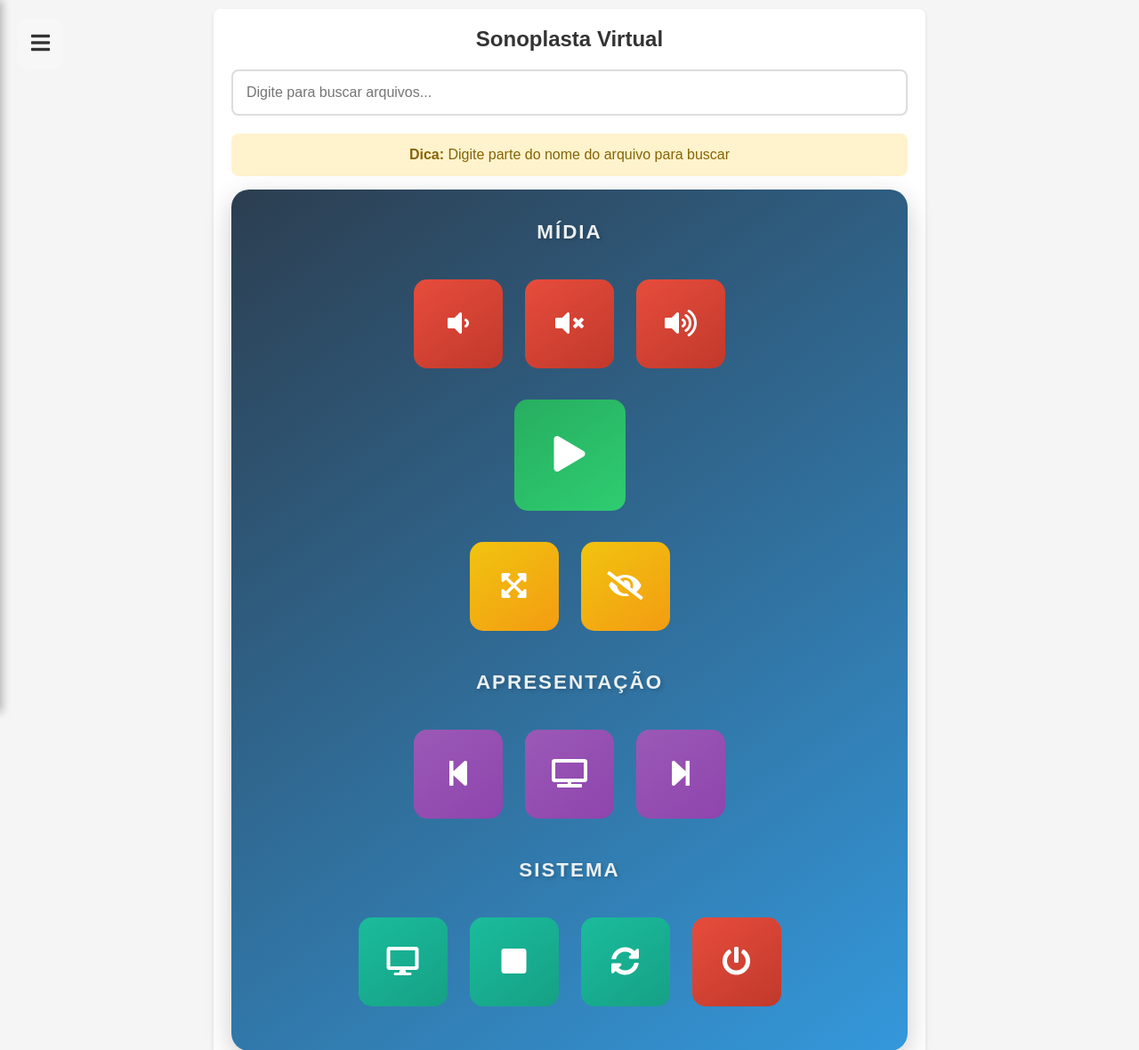
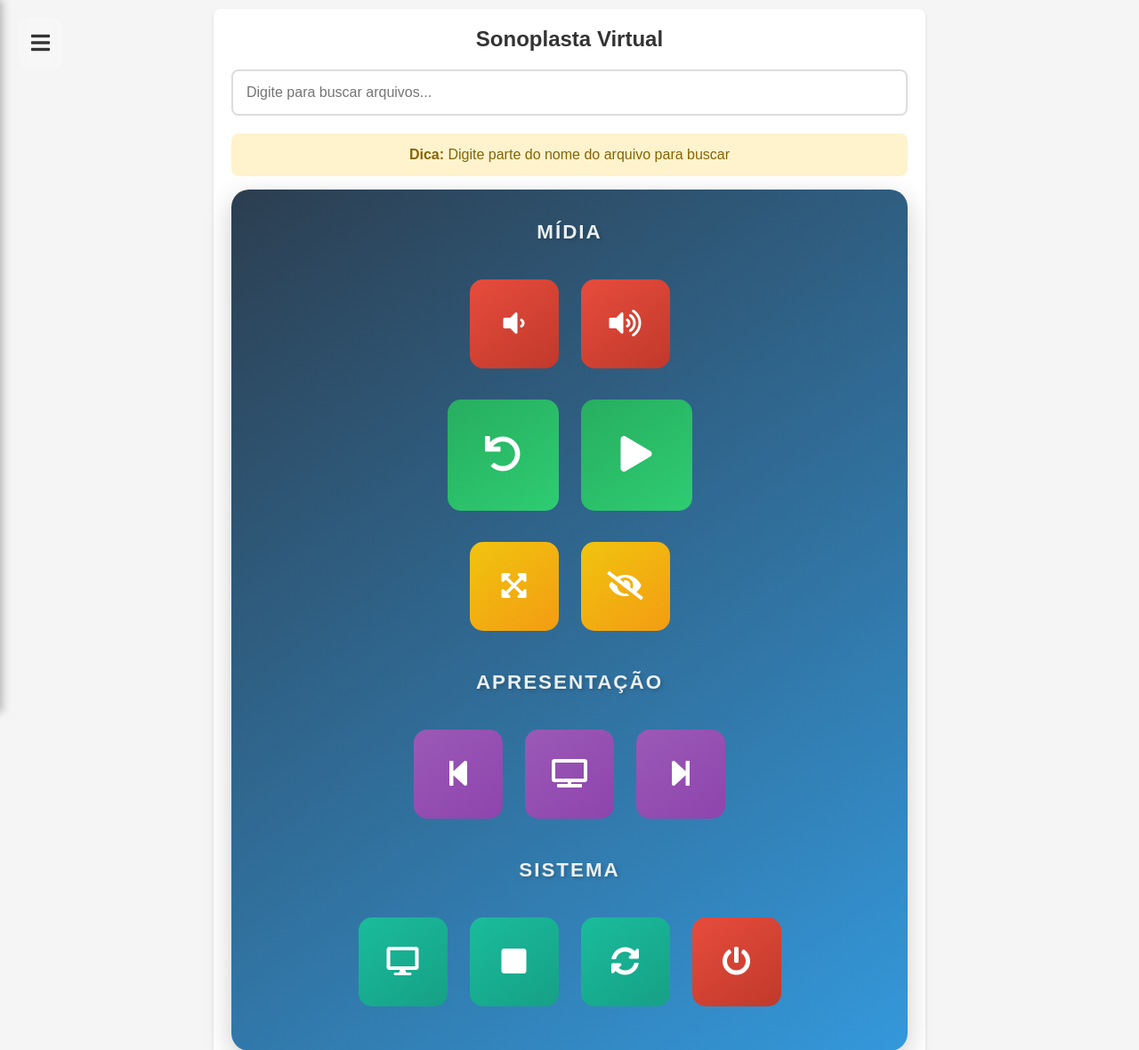
Before and after one commit to vcspc/sonoplasta-virtual, a Flask app: template app/templates/index.html in a window 1280 px wide. Shown: the top 1180 px of the page at 89% size. Run offline with Flask 2, Linux system fonts and the light colour scheme; the template is opened without the code that fills it, so the values that code supplies are empty; some libraries are stand-ins or nearby versions.

Commit message:
Atualiza a interface do player principal, removendo o botão de mudo e adicionando um botão de retroceder mídia local. Corrige mensagem de erro de reprodução de vídeo para exibir corretamente o caractere 'í'.

```diff
--- a/app/templates/index.html
+++ b/app/templates/index.html
@@ -230,15 +230,15 @@
                     <button class="control-button" onclick="adjustVolume('down')" title="Diminuir Volume">
                         <i class="fas fa-volume-down"></i>
                     </button>
-                    <button class="control-button" onclick="toggleMute()" title="Mudo/Desmudo" id="muteButton">
-                        <i class="fas fa-volume-mute" id="muteIcon"></i>
-                    </button>
                     <button class="control-button" onclick="adjustVolume('up')" title="Aumentar Volume">
                         <i class="fas fa-volume-up"></i>
                     </button>
                 </div>
 
                 <div class="playback-controls">
+                    <button class="control-button" onclick="rewindLocalMedia()" title="Retroceder (Ctrl+B)">
+                        <i class="fas fa-undo"></i>
+                    </button>
                     <button class="control-button" onclick="togglePlayPause()" title="Play/Pause">
                         <i class="fas fa-play" id="playPauseIcon"></i>
                     </button>
@@ -635,7 +635,7 @@
                 })
                 .catch(error => {
                     console.error('Erro:', error);
-                    alert('Erro ao reproduzir v��deo');
+                    alert('Erro ao reproduzir vídeo');
                 });
         }
 
```
